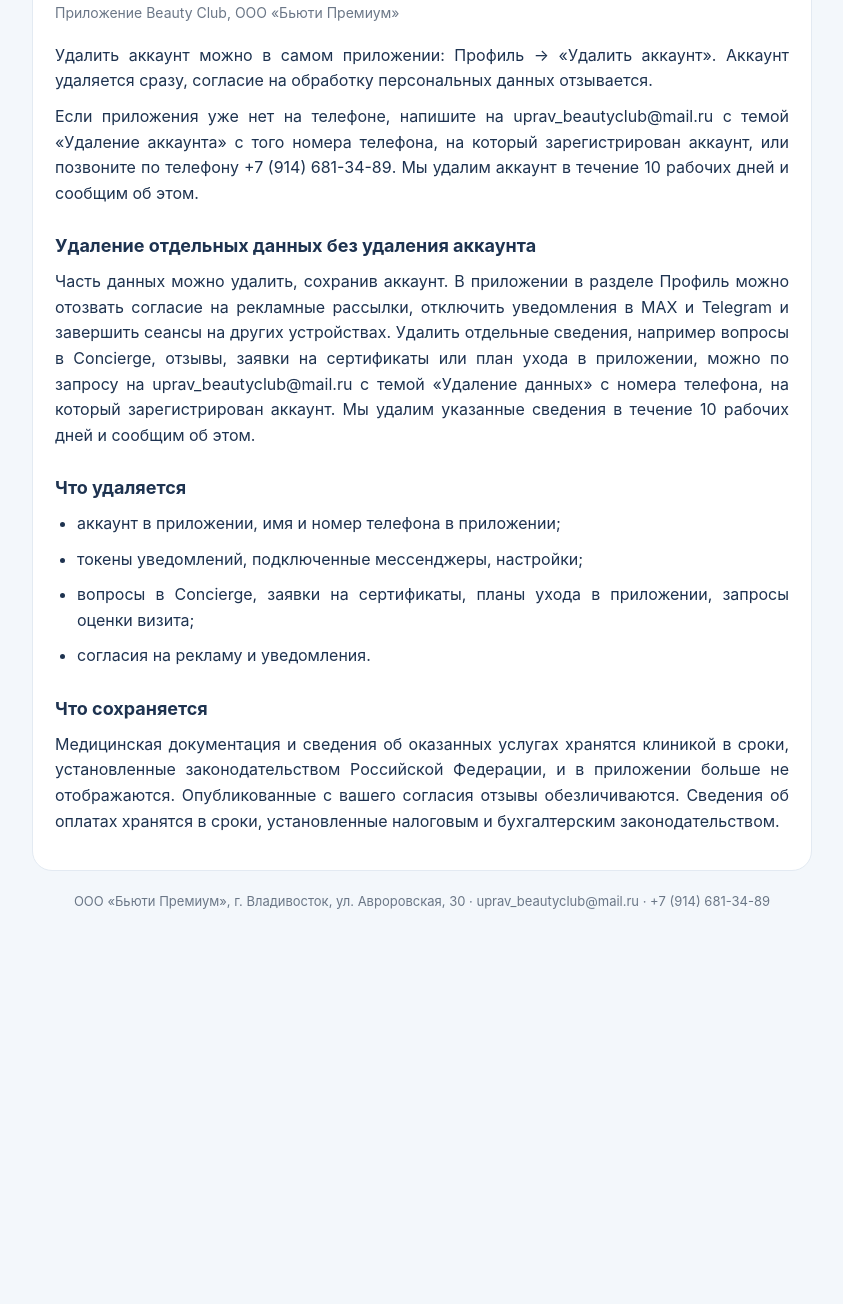
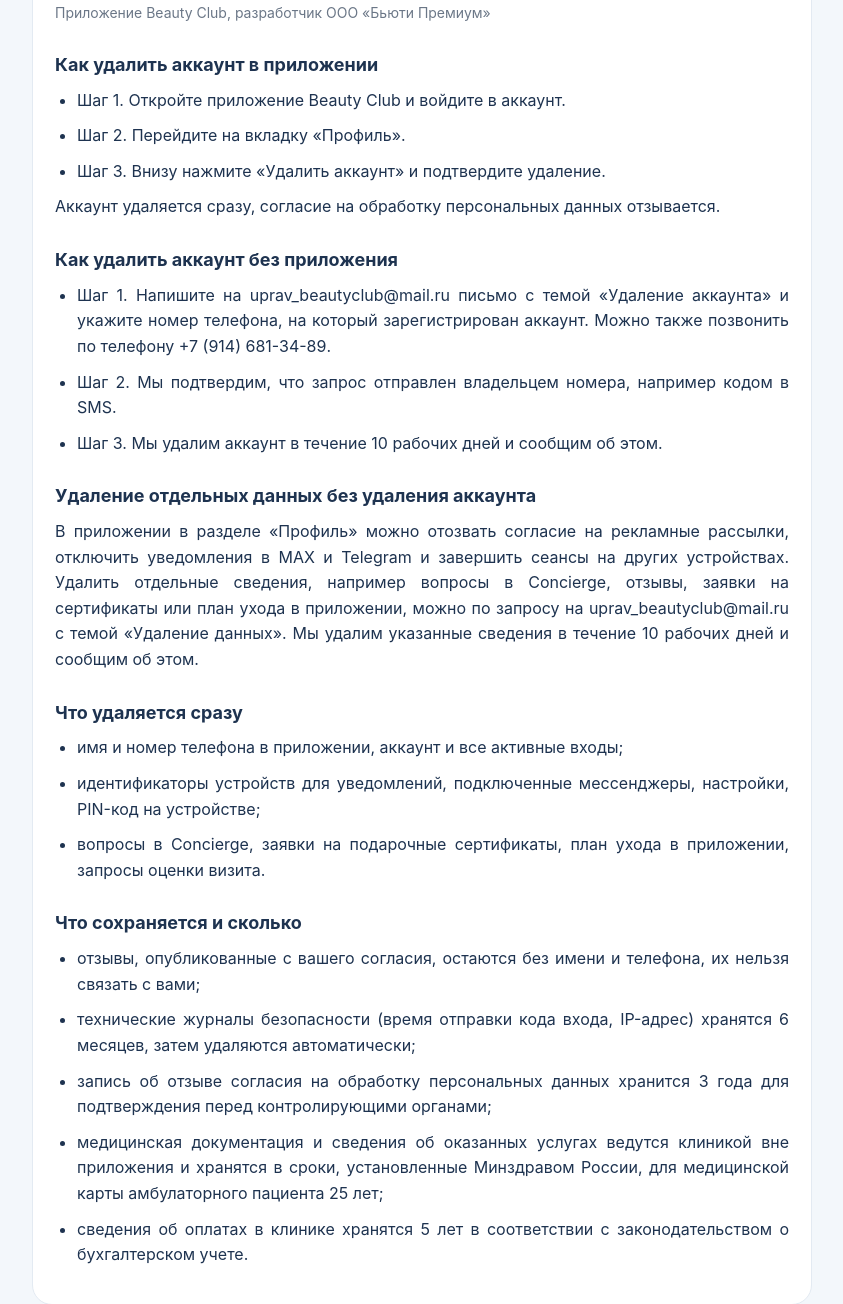
Before and after one commit to madamlianna-creator/legal, a plain HTML site: page delete-account.html in a window 1280 px wide. Shown: the part 161-1465 px from the top of the page, without its empty margins (218-1061 px from the left). Before the commit the page ends 1133 px from the top, so only its background shows below. Drawn offline with Linux system fonts and the light colour scheme.

Commit message:
Удаление аккаунта: пошаговая инструкция и сроки хранения

```diff
--- a/delete-account.html
+++ b/delete-account.html
@@ -9,17 +9,33 @@
 .short{color:var(--muted);font-size:14px;margin:0 0 18px;text-align:left}h2{font-size:18px;margin:26px 0 8px}
 p,li{text-align:justify;text-justify:inter-word;hyphens:none;overflow-wrap:break-word;margin:0 0 10px}.nw{white-space:nowrap;display:inline-block}ul{padding-left:22px;margin:0 0 10px}footer{color:var(--muted);font-size:13px;margin-top:20px;text-align:center}
 @media (max-width:600px){main{padding:18px 10px 40px}header{margin:0 -10px 16px;padding:0 10px 4px}article{padding:20px 14px;border-radius:16px}body{font-size:15.5px}h1{font-size:26px}}</style></head>
-<body><main><header><a href="privacy.html">Политика</a><a href="consent.html">Согласие на обработку ПДн</a><a href="ads.html">Согласие на рассылки</a><a href="reviews.html">Согласие на публикацию отзыва</a><a href="terms.html">Пользовательское соглашение</a><a href="delete-account.html" aria-current="page">Удаление аккаунта</a></header><article><h1>Удаление аккаунта и персональных данных</h1><p class="short">Приложение Beauty Club, ООО «Бьюти Премиум»</p>
-<p>Удалить аккаунт можно в самом приложении: Профиль → «Удалить аккаунт». Аккаунт удаляется сразу, согласие на обработку персональных данных отзывается.</p>
-<p>Если приложения уже нет на телефоне, напишите на uprav_beautyclub@<wbr>mail.ru с темой «Удаление аккаунта» с того номера телефона, на который зарегистрирован аккаунт, или позвоните по телефону <span class="nw">+7 (914) 681-34-89</span>. Мы удалим аккаунт в течение 10 рабочих дней и сообщим об этом.</p>
+<body><main><header><a href="privacy.html">Политика</a><a href="consent.html">Согласие на обработку ПДн</a><a href="ads.html">Согласие на рассылки</a><a href="reviews.html">Согласие на публикацию отзыва</a><a href="terms.html">Пользовательское соглашение</a><a href="delete-account.html" aria-current="page">Удаление аккаунта</a></header><article><h1>Удаление аккаунта и персональных данных</h1><p class="short">Приложение Beauty Club, разработчик ООО «Бьюти Премиум»</p>
+<h2>Как удалить аккаунт в приложении</h2>
+<ul>
+<li>Шаг 1. Откройте приложение Beauty Club и войдите в аккаунт.</li>
+<li>Шаг 2. Перейдите на вкладку «Профиль».</li>
+<li>Шаг 3. Внизу нажмите «Удалить аккаунт» и подтвердите удаление.</li>
+</ul>
+<p>Аккаунт удаляется сразу, согласие на обработку персональных данных отзывается.</p>
+<h2>Как удалить аккаунт без приложения</h2>
+<ul>
+<li>Шаг 1. Напишите на uprav_beautyclub@<wbr>mail.ru письмо с темой «Удаление аккаунта» и укажите номер телефона, на который зарегистрирован аккаунт. Можно также позвонить по телефону <span class="nw">+7 (914) 681-34-89</span>.</li>
+<li>Шаг 2. Мы подтвердим, что запрос отправлен владельцем номера, например кодом в SMS.</li>
+<li>Шаг 3. Мы удалим аккаунт в течение 10 рабочих дней и сообщим об этом.</li>
+</ul>
 <h2>Удаление отдельных данных без удаления аккаунта</h2>
-<p>Часть данных можно удалить, сохранив аккаунт. В приложении в разделе Профиль можно отозвать согласие на рекламные рассылки, отключить уведомления в MAX и Telegram и завершить сеансы на других устройствах. Удалить отдельные сведения, например вопросы в Concierge, отзывы, заявки на сертификаты или план ухода в приложении, можно по запросу на uprav_beautyclub@<wbr>mail.ru с темой «Удаление данных» с номера телефона, на который зарегистрирован аккаунт. Мы удалим указанные сведения в течение 10 рабочих дней и сообщим об этом.</p>
-<h2>Что удаляется</h2>
+<p>В приложении в разделе «Профиль» можно отозвать согласие на рекламные рассылки, отключить уведомления в MAX и Telegram и завершить сеансы на других устройствах. Удалить отдельные сведения, например вопросы в Concierge, отзывы, заявки на сертификаты или план ухода в приложении, можно по запросу на uprav_beautyclub@<wbr>mail.ru с темой «Удаление данных». Мы удалим указанные сведения в течение 10 рабочих дней и сообщим об этом.</p>
+<h2>Что удаляется сразу</h2>
 <ul>
-<li>аккаунт в приложении, имя и номер телефона в приложении;</li>
-<li>токены уведомлений, подключенные мессенджеры, настройки;</li>
-<li>вопросы в Concierge, заявки на сертификаты, планы ухода в приложении, запросы оценки визита;</li>
-<li>согласия на рекламу и уведомления.</li>
+<li>имя и номер телефона в приложении, аккаунт и все активные входы;</li>
+<li>идентификаторы устройств для уведомлений, подключенные мессенджеры, настройки, PIN-код на устройстве;</li>
+<li>вопросы в Concierge, заявки на подарочные сертификаты, план ухода в приложении, запросы оценки визита.</li>
 </ul>
-<h2>Что сохраняется</h2>
-<p>Медицинская документация и сведения об оказанных услугах хранятся клиникой в сроки, установленные законодательством Российской Федерации, и в приложении больше не отображаются. Опубликованные с вашего согласия отзывы обезличиваются. Сведения об оплатах хранятся в сроки, установленные налоговым и бухгалтерским законодательством.</p></article><footer>ООО «Бьюти Премиум», г. Владивосток, ул. Авроровская, 30 · uprav_beautyclub@mail.ru · +7 (914) 681-34-89</footer></main></body></html>
+<h2>Что сохраняется и сколько</h2>
+<ul>
+<li>отзывы, опубликованные с вашего согласия, остаются без имени и телефона, их нельзя связать с вами;</li>
+<li>технические журналы безопасности (время отправки кода входа, IP-адрес) хранятся 6 месяцев, затем удаляются автоматически;</li>
+<li>запись об отзыве согласия на обработку персональных данных хранится 3 года для подтверждения перед контролирующими органами;</li>
+<li>медицинская документация и сведения об оказанных услугах ведутся клиникой вне приложения и хранятся в сроки, установленные Минздравом России, для медицинской карты амбулаторного пациента 25 лет;</li>
+<li>сведения об оплатах в клинике хранятся 5 лет в соответствии с законодательством о бухгалтерском учете.</li>
+</ul></article><footer>ООО «Бьюти Премиум», г. Владивосток, ул. Авроровская, 30 · uprav_beautyclub@mail.ru · +7 (914) 681-34-89</footer></main></body></html>
```
